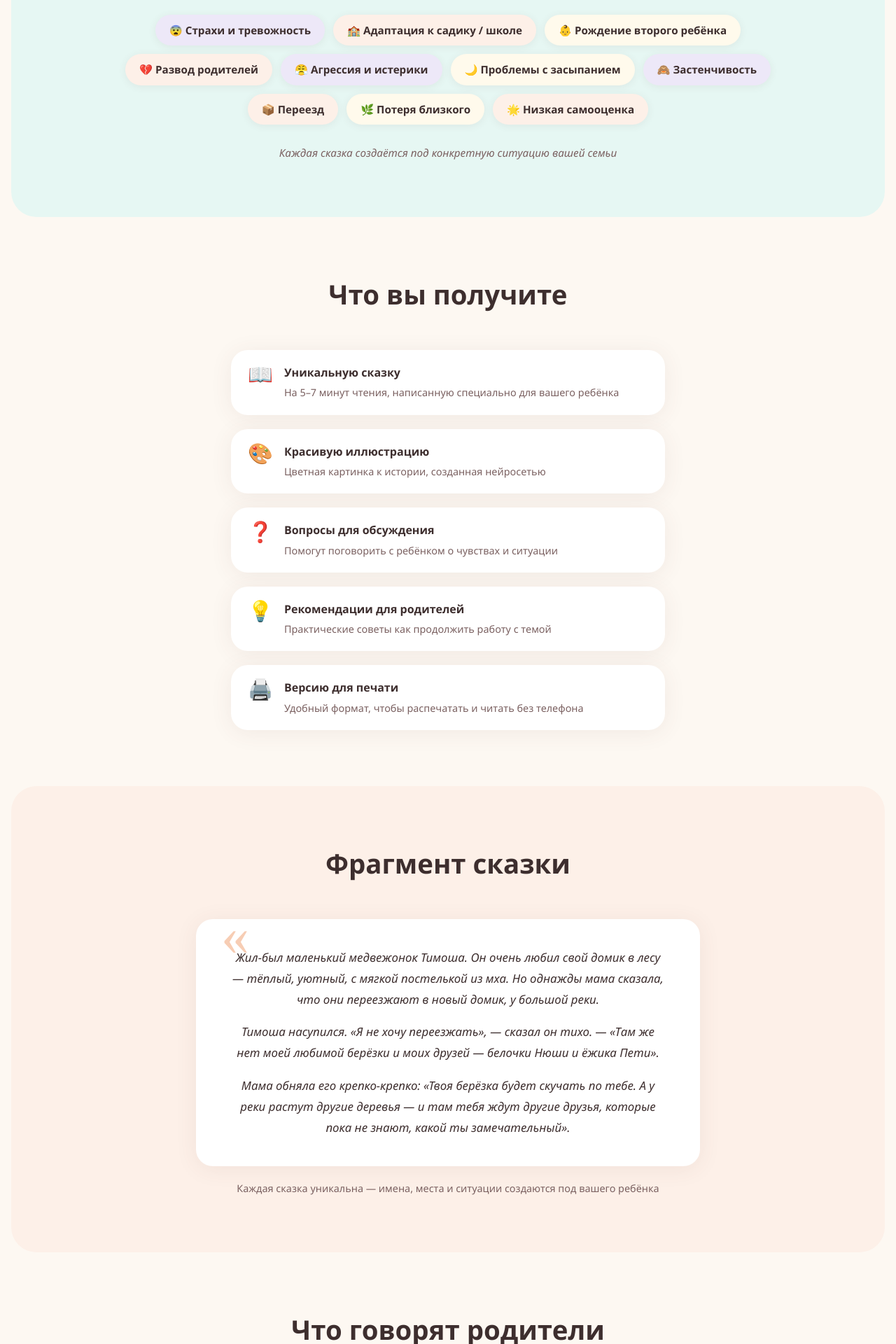
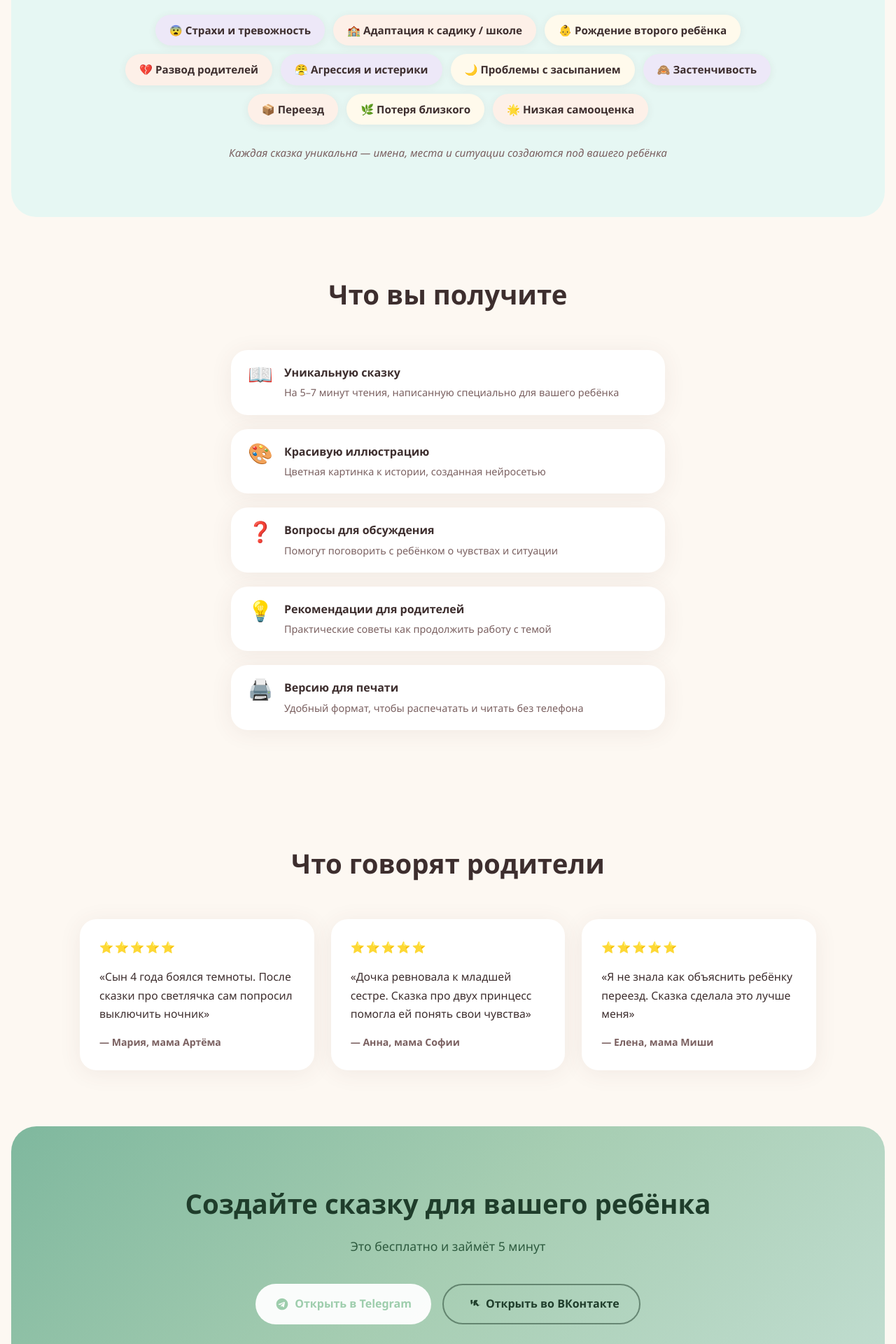
Before and after one commit to kotyadji-coder/tales, a FastAPI app: page / in a window 1280 px wide. Shown: the part 2120-4040 px from the top of the page at 70% size. Run offline with FastAPI, Linux system fonts and the light colour scheme.

Commit message:
UI: правки hero, удалён блок примера, тёмный CTA
Co-Authored-By: Claude Sonnet 4.6 <noreply@anthropic.com>

```diff
--- a/templates/index.html
+++ b/templates/index.html
@@ -120,11 +120,11 @@
       color: #fff;
     }
     .btn-sky {
-      background: #99d3eb;
-      color: #1a3a4a;
+      background: #9dcdac;
+      color: #1f3d2b;
     }
     .btn-sky:hover {
-      background: #7dc4e0;
+      background: #83be96;
     }
     .btn-outline {
       background: transparent;
@@ -581,14 +581,14 @@
       border-radius: var(--radius-xl);
       margin: 0 16px;
       text-align: center;
-      color: #fff;
+      color: #1f3d2b;
     }
 
-    .cta .section-title { color: #fff; }
+    .cta .section-title { color: #1f3d2b; }
 
     .cta-subtitle {
       font-size: 1.1rem;
-      opacity: 0.88;
+      color: #2d5a3e;
       margin-top: -32px;
       margin-bottom: 40px;
     }
@@ -602,12 +602,12 @@
 
     .btn-white {
       background: rgba(255,255,255,0.95);
-      color: #7c5cbf;
+      color: #9dcdac;
     }
     .btn-white-outline {
       background: transparent;
-      border: 2px solid rgba(255,255,255,0.7);
-      color: #fff;
+      border: 2px solid rgba(31,61,43,0.5);
+      color: #1f3d2b;
     }
 
     /* ─── FOOTER ───────────────────────────────────────────────── */
@@ -711,7 +711,7 @@
     <div class="hero-inner">
 
       <div class="hero-text reveal">
-        <h1>Сказка,<br/>которая <em style="color:#99d3eb;">помогает</em></h1>
+        <h1>Сказка,<br/>которая <em style="color:#9dcdac;">помогает</em></h1>
         <p class="hero-subtitle">
           Персональные терапевтические сказки для вашего ребёнка — с учётом его характера, увлечений и того, что его тревожит
         </p>
@@ -822,7 +822,7 @@
       <span class="tag">🌟 Низкая самооценка</span>
     </div>
 
-    <p class="topics-note reveal">Каждая сказка создаётся под конкретную ситуацию вашей семьи</p>
+    <p class="topics-note reveal">Каждая сказка уникальна — имена, места и ситуации создаются под вашего ребёнка</p>
   </div>
 </section>
 
@@ -882,27 +882,6 @@
 </section>
 
 
-<!-- ─── ПРИМЕР СКАЗКИ ────────────────────────────────────────────── -->
-<section class="example" id="example">
-  <div class="container">
-    <div class="example-inner">
-      <h2 class="section-title reveal">Фрагмент сказки</h2>
-
-      <div class="example-quote reveal">
-        <!--
-          ПРИМЕР СКАЗКИ: вставьте реальный фрагмент или замените на скриншот.
-          Для скриншота:
-          <img src="/static/example-tale.png" alt="Пример сказки" style="width:100%;border-radius:16px;" />
-        -->
-        <p>Жил-был маленький медвежонок Тимоша. Он очень любил свой домик в лесу — тёплый, уютный, с мягкой постелькой из мха. Но однажды мама сказала, что они переезжают в новый домик, у большой реки.</p>
-        <p>Тимоша насупился. «Я не хочу переезжать», — сказал он тихо. — «Там же нет моей любимой берёзки и моих друзей — белочки Нюши и ёжика Пети».</p>
-        <p>Мама обняла его крепко-крепко: «Твоя берёзка будет скучать по тебе. А у реки растут другие деревья — и там тебя ждут другие друзья, которые пока не знают, какой ты замечательный».</p>
-      </div>
-
-      <p class="example-caption reveal">Каждая сказка уникальна — имена, места и ситуации создаются под вашего ребёнка</p>
-    </div>
-  </div>
-</section>
 
 
 <!-- ─── ОТЗЫВЫ ───────────────────────────────────────────────────── -->
```
